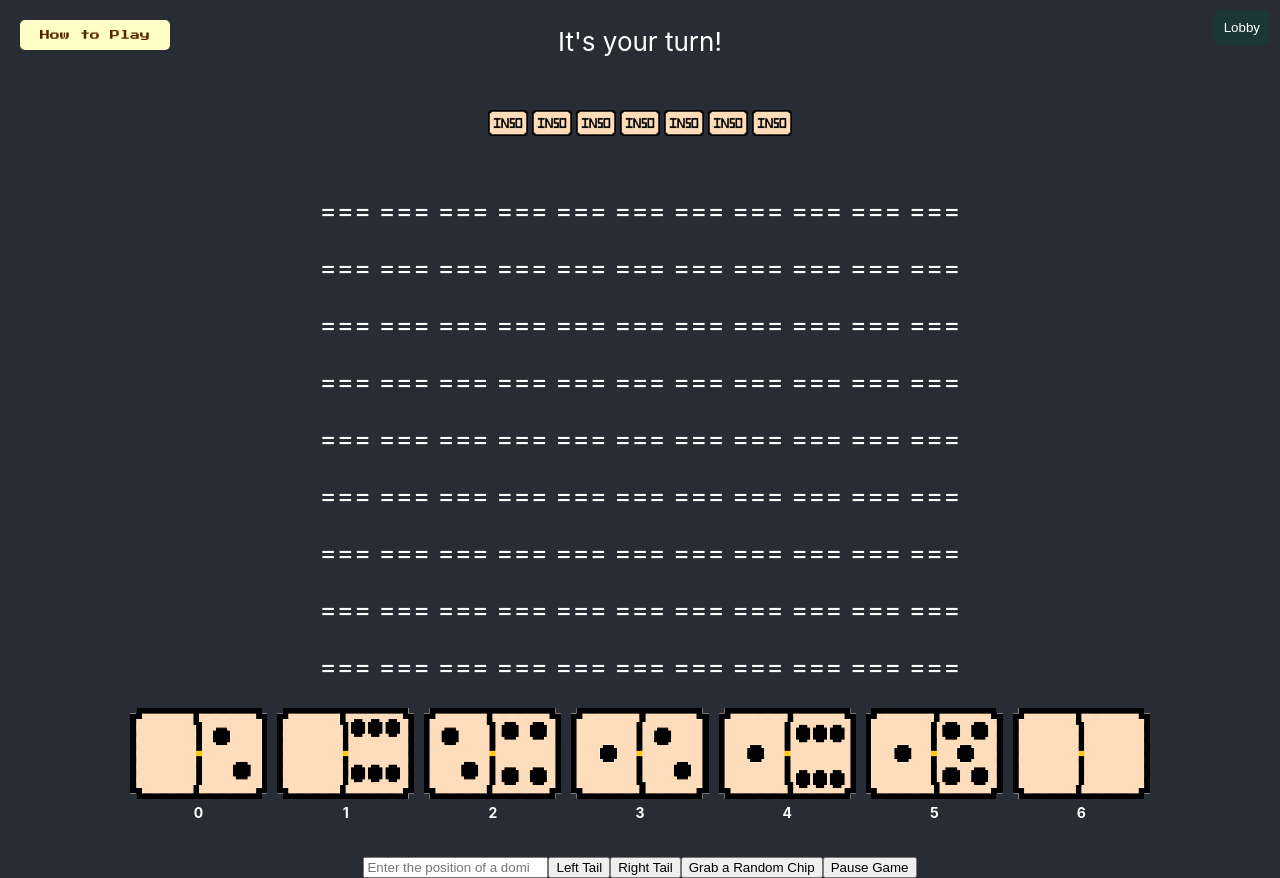
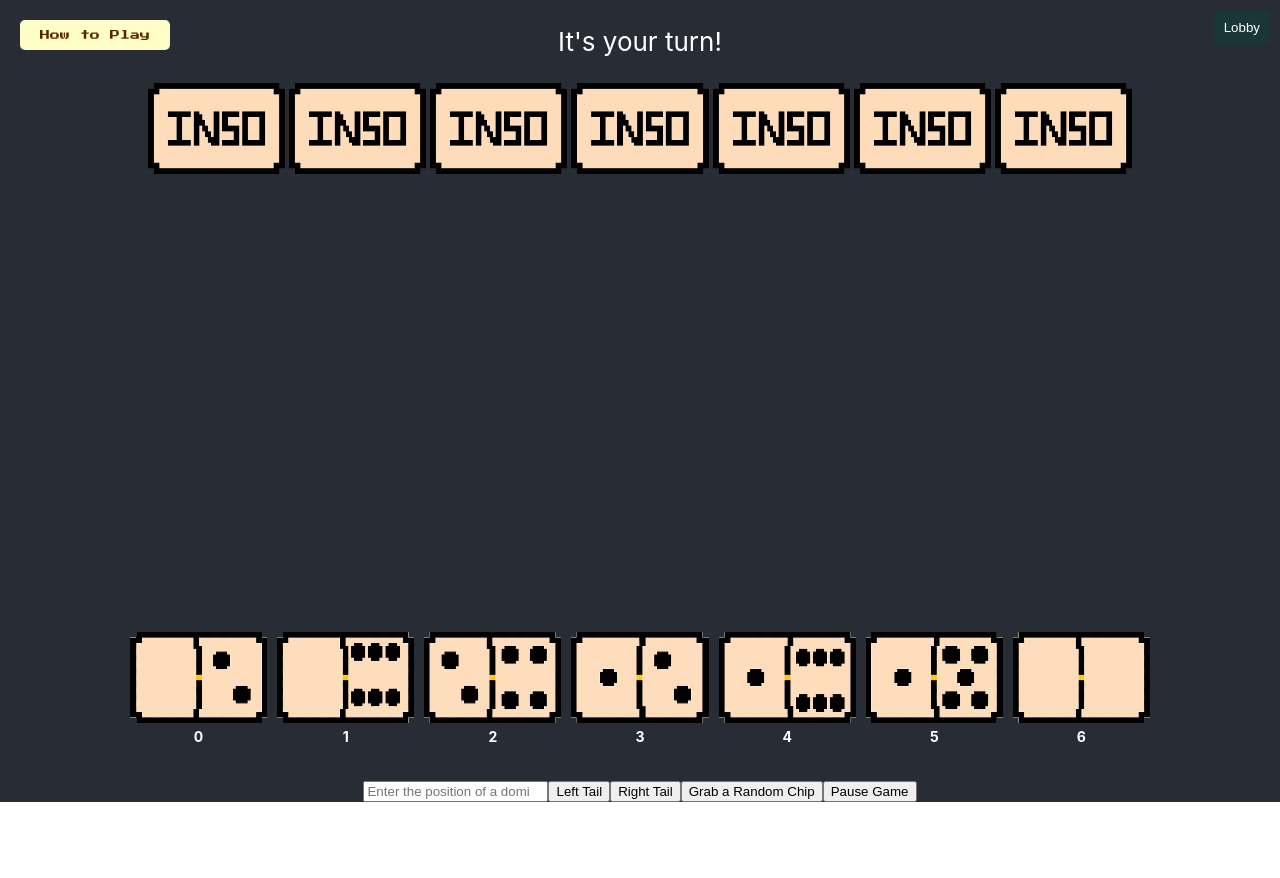
Before and after one commit to uprm-inso4116-2024-2025-s1/semester-project-multiplayer-dominoes, a React (Create React App) app in the folder frontend/: page /game in a window 1280 px wide. After the commit the page ends 802 px from the top, so only its background shows below. Built offline with nearby package versions, Linux system fonts and the light colour scheme.

Commit message:
Tile assets added

```diff
--- a/frontend/src/gamestate/experimentalGame.js
+++ b/frontend/src/gamestate/experimentalGame.js
@@ -284,6 +284,9 @@ function MainGame() {
     // Convert a matrix into a string to visualize the bots hand. The numbers are not shown.
     function drawBotChips(tileCount) {
         const backtileImage = '/backtile.png'; // Adjust this path as needed
+         // Use the same scale as in renderDominoImage
+        const displayWidth = tileWidth
+        const displayHeight = tileHeight
 
         return (
             <div style={{ display: 'flex', justifyContent: 'center', alignItems: 'center' }}>
@@ -292,9 +295,9 @@ function MainGame() {
                         <img
                             src={backtileImage}
                             style={{
-                                width: '40px', // Adjust size as needed
-                                height: '80px', // Adjust size as needed
-                                objectFit: 'contain'
+                                width: `${displayWidth}px`,
+                                height: `${displayHeight}px`,
+                                objectFit: 'cover'
                             }}
                             alt={`Bot's domino ${index + 1}`}
                         />
@@ -302,6 +305,46 @@ function MainGame() {
                 ))}
             </div>
         );
+    }
+
+    function renderDominoImage(domino) {
+        if (!domino || domino.length !== 2) return null;
+        const tileKey = domino[0].toString() + domino[1].toString();
+        const tile = tileMap.get(tileKey);
+        if (tile && tile.image) {
+            const scale = 0.3; // Adjust this value to change the size of the domino
+            return (
+                <img
+                    src={tile.image.src}
+                    style={{
+                        width: `${tile.width }px`,
+                        height: `${tile.height }px`,
+                        objectFit: 'none',
+                        objectPosition: `-${tile.sx }px 0px`,
+                        display: 'inline-block',
+                        verticalAlign: 'middle',
+                    }}
+                    alt={`Domino ${domino[0]}-${domino[1]}`}
+                />
+            );
+        }
+        return `[${domino[0]},${domino[1]}]`; // Fallback to text if image not found
+    }
+
+    function renderGameBoard() {
+        return tableData.DrawMatrix.map((row, rowIndex) => (
+            <div key={rowIndex} style={{ display: 'flex', justifyContent: 'center', alignItems: 'center', height: '40px' }}>
+                {row.split(' ').map((cell, cellIndex) => {
+                    if (cell === '===') {
+                        return <span key={cellIndex} style={{ width: '40px', display: 'inline-block' }}></span>;
+                    } else if (cell.startsWith('|')) {
+                        const [val1, val2] = cell.slice(1, -1).split('|').map(Number);
+                        return <span key={cellIndex}>{renderDominoImage([val1, val2])}</span>;
+                    }
+                    return null;
+                })}
+            </div>
+        ));
     }
 
     return (
@@ -337,7 +380,7 @@ function MainGame() {
                     </div>
 
                     <div className='table'>
-                        {tableData.DrawMatrix.map(e => <p>{e}</p>)}
+                        {renderGameBoard()}
                     </div>
                     <div className='input_chips'>
                         <div className='Player1'>
```
